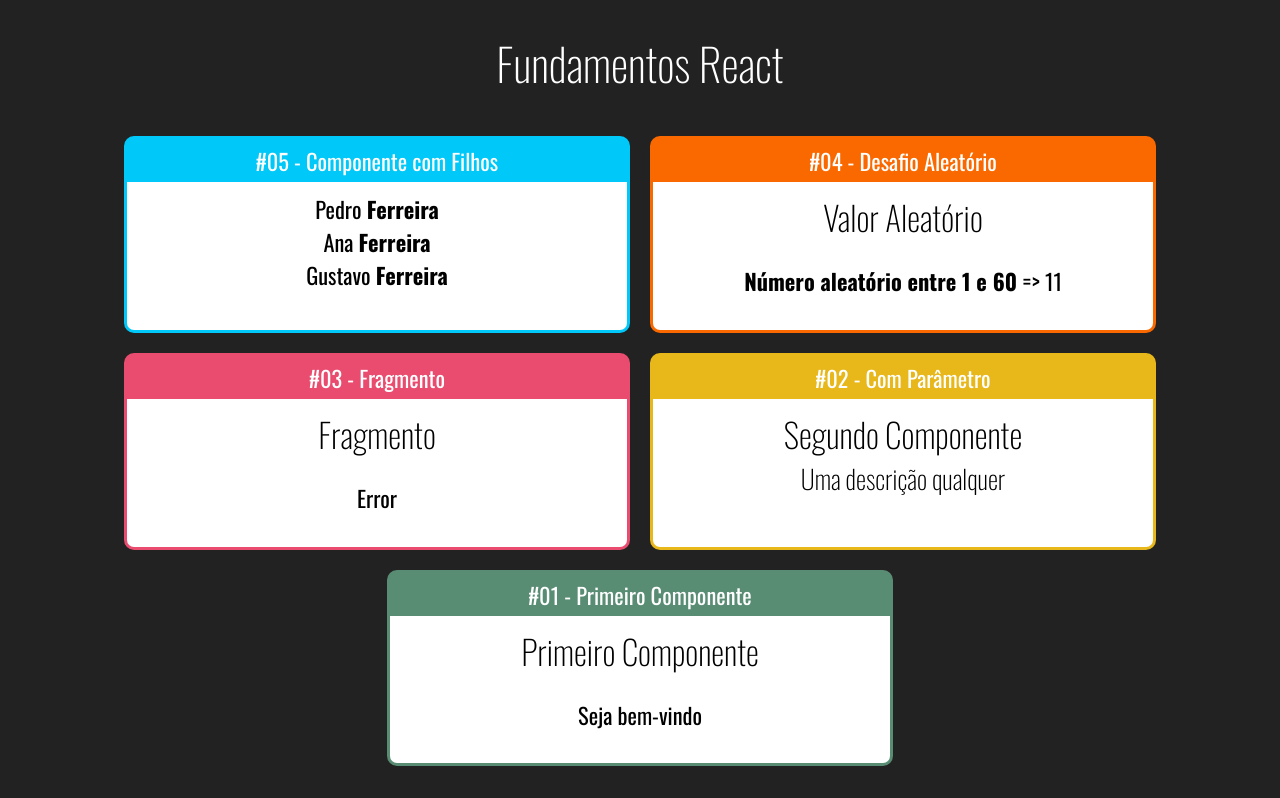
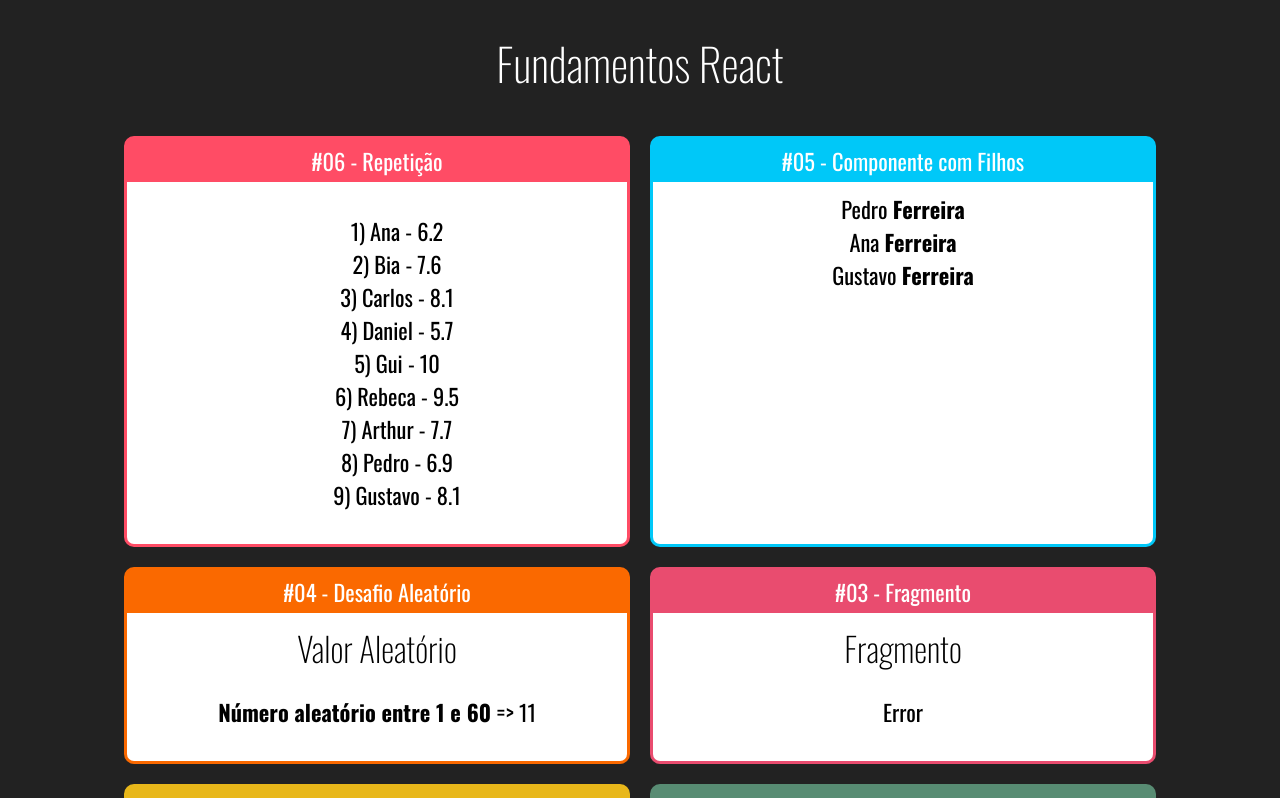
Before and after one commit to igormap/curso-react, a React (Create React App) app: page / in a window 1280 px wide. Shown: the top 798 px of the page. Built offline with nearby package versions, Linux system fonts and the light colour scheme.

Commit message:
Usando repetições para compor componentes

```diff
--- a/src/App.jsx
+++ b/src/App.jsx
@@ -2,6 +2,7 @@
 
 import "./App.css";
 
+import ListaAlunos from "./repeticao/ListaAlunos.";
 import Familia from "./components/basicos/Familia";
 import FamiliaMembro from "./components/basicos/FamiliaMembro";
 import Card from "./components/layout/Card";
@@ -15,6 +16,10 @@
     <h1>Fundamentos React</h1>
 
     <div className="Cards">
+      <Card titulo="#06 - Repetição" color="#FF4C65">
+        <ListaAlunos />
+      </Card>
+
       <Card titulo="#05 - Componente com Filhos" color="#00C8F8">
         <Familia sobrenome="Ferreira">
           <FamiliaMembro nome="Pedro" />
--- /dev/null
+++ b/src/data/alunos.js
@@ -0,0 +1,11 @@
+export default [
+  { id: 1, nome: "Ana", nota: 6.2 },
+  { id: 2, nome: "Bia", nota: 7.6 },
+  { id: 3, nome: "Carlos", nota: 8.1 },
+  { id: 4, nome: "Daniel", nota: 5.7 },
+  { id: 5, nome: "Gui", nota: 10.0 },
+  { id: 6, nome: "Rebeca", nota: 9.5 },
+  { id: 7, nome: "Arthur", nota: 7.7 },
+  { id: 8, nome: "Pedro", nota: 6.9 },
+  { id: 9, nome: "Gustavo", nota: 8.1 },
+];
--- /dev/null
+++ b/src/repeticao/ListaAlunos..jsx
@@ -0,0 +1,18 @@
+import React from "react";
+import alunos from "../data/alunos";
+
+export default (props) => {
+  const listaDeAlunos = alunos.map((aluno) => {
+    return (
+      <li key={aluno.id}>
+        {aluno.id}) {aluno.nome} - {aluno.nota}
+      </li>
+    );
+  });
+
+  return (
+    <div>
+      <ul style={{ listStyle: "none" }}>{listaDeAlunos}</ul>
+    </div>
+  );
+};
```
